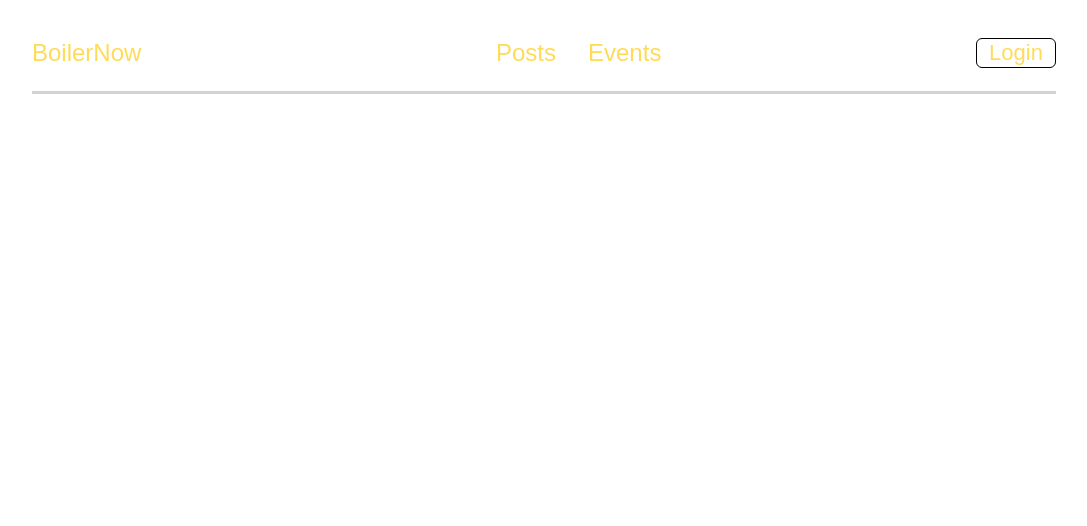
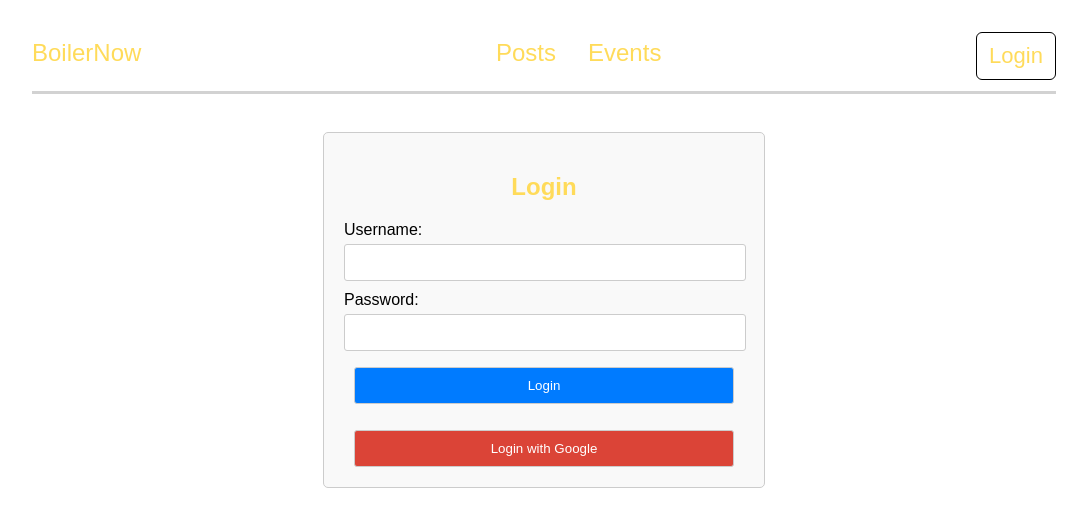
Before and after one commit to peterzong0731/BoilerNow, a React (Create React App) app in the folder client/: page /login in a window 1280 px wide. Shown: the top 526 px of the page, without its empty margins (96-1183 px from the left). Built offline with nearby package versions, Linux system fonts and the light colour scheme; a web font is replaced by a local one.

Commit message:
login page

```diff
--- a/client/src/App.js
+++ b/client/src/App.js
@@ -6,6 +6,7 @@ import Navbar from './components/Navbar';
 import CreateEventForm from './components/CreateEventForm';
 import CreatePostForm from './components/CreatePostForm';
 import Event from './components/Event';
+import Login from './components/Login';
 
 const App = () => {
   return (
@@ -18,6 +19,7 @@ const App = () => {
         <Route path="/events" element={<Events />} />
         <Route path="/create-event" element={<CreateEventForm />} />
         <Route path="/event" element={<Event />}/>
+        <Route path="/login" element={<Login />} />
       </Routes>
     </BrowserRouter>
   );
--- /dev/null
+++ b/client/src/components/Login.css
@@ -0,0 +1,51 @@
+.login-container {
+    width: 400px;
+    margin: 3% auto;
+    padding: 20px;
+    border: 1px solid #ccc;
+    border-radius: 5px;
+    background-color: #f9f9f9;
+    text-align: center;
+  }
+
+  .login-form {
+    margin-bottom: 20px;
+  }
+
+  .form-group {
+    margin-bottom: 10px;
+    text-align: left;
+  }
+
+  label {
+    display: block;
+    margin-bottom: 5px;
+  }
+
+  h2 {
+    color: #FFDB5A;
+    font-style: bold;
+  }
+
+  input[type="text"],
+  input[type="password"] {
+    width: 95%;
+    padding: 10px;
+    border: 1px solid #ccc;
+    border-radius: 3px;
+  }
+
+  button {
+    background-color: #007bff;
+    color: #fff;
+    cursor: pointer;
+    margin-top: 6px;
+    width: 95%;
+    padding: 10px;
+    border: 1px solid #ccc;
+    border-radius: 3px;
+  }
+
+  button.google-login {
+    background-color: #db4437;
+  }
--- /dev/null
+++ b/client/src/components/Login.js
@@ -0,0 +1,23 @@
+import './Login.css';
+
+function Login() {
+  return (
+    <div className="login-container">
+      <h2>Login</h2>
+      <form className="login-form">
+        <div className="form-group">
+          <label htmlFor="username">Username:</label>
+          <input type="text" id="username" name="username" />
+        </div>
+        <div className="form-group">
+          <label htmlFor="password">Password:</label>
+          <input type="password" id="password" name="password" />
+        </div>
+        <button type="submit">Login</button>
+      </form>
+      <button className="google-login">Login with Google</button>
+    </div>
+  );
+}
+
+export default Login;
```
